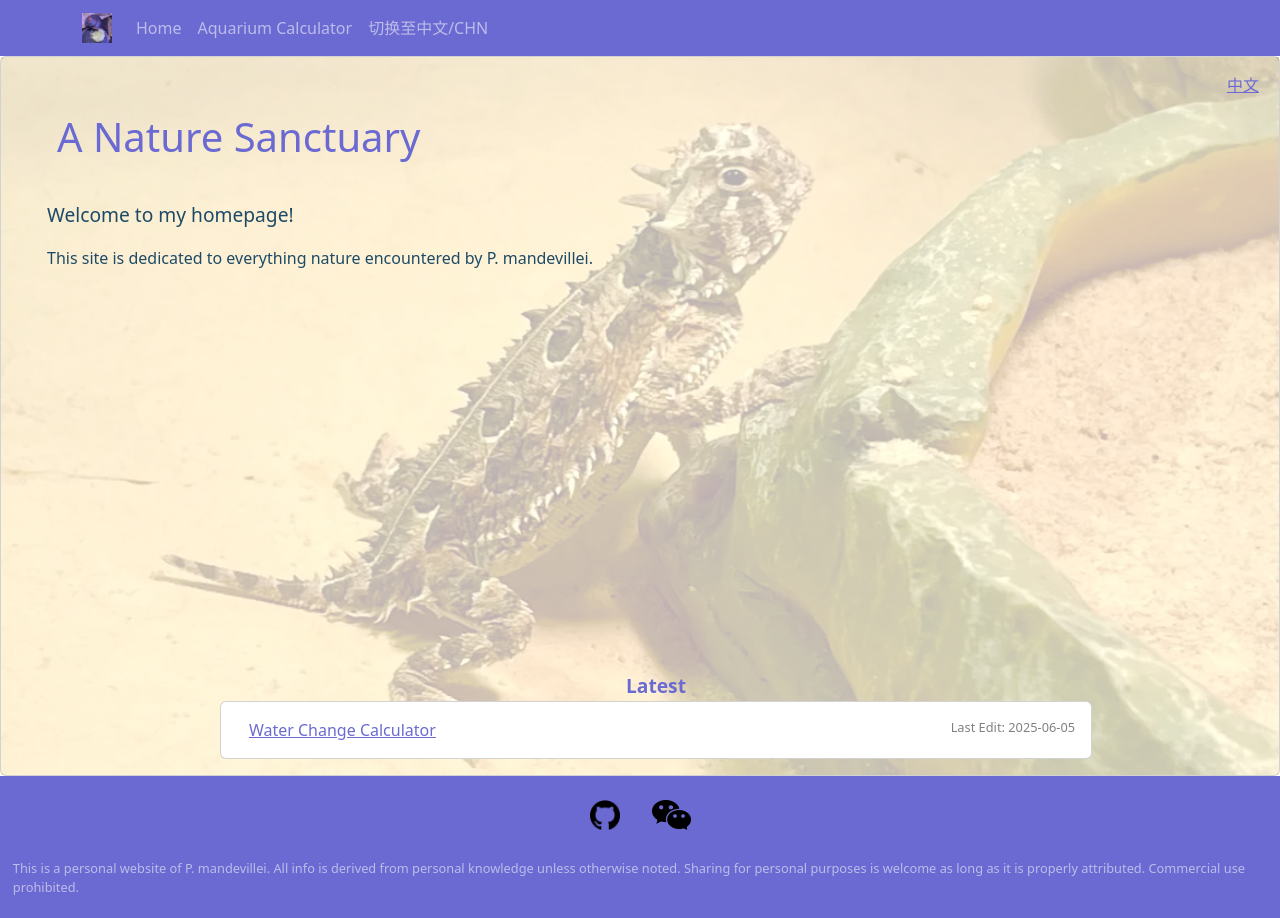
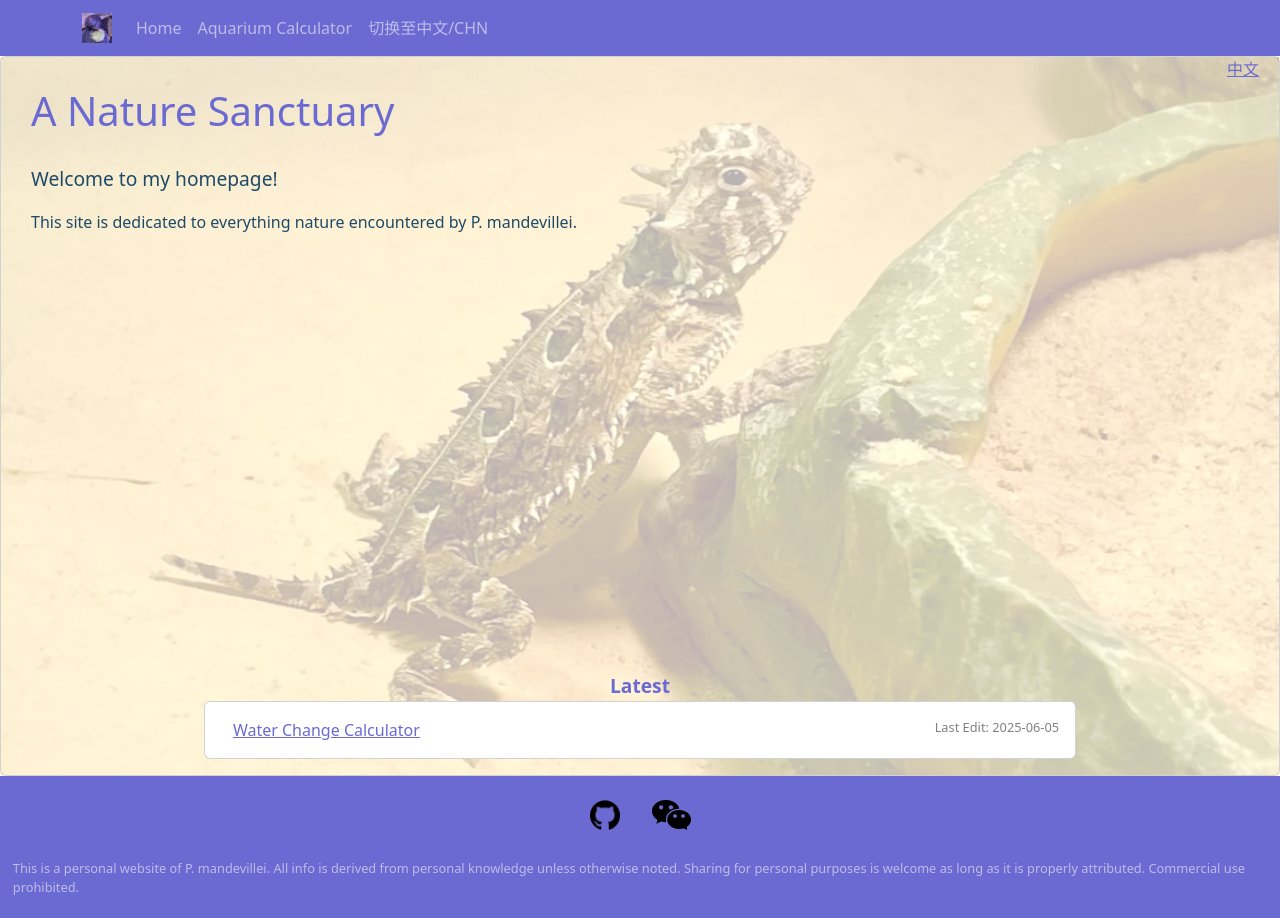
Before and after one commit to P-mandevillei/A_Nature_Sanctuary, a React (Vite) app in the folder deployment/: page /1#/en in a window 1280 px wide. Built offline with nearby package versions, Linux system fonts and the light colour scheme.

Commit message:
fixed style

```diff
--- a/deployment/src/App.jsx
+++ b/deployment/src/App.jsx
@@ -1,13 +1,25 @@
 
 import './App.css'
-import { HashRouter, Navigate, Route, Routes } from 'react-router'
+import { HashRouter, Navigate, Route, Routes, useLocation } from 'react-router'
 import SiteLayout from './components/SiteLayout'
 import Home from './components/Home'
 import AquariumCalculator from './components/AquariumCalculator/AquariumCalculator'
 import WaterChangeCalculator from './components/AquariumCalculator/WaterChangeCalculator/WaterChangeCalculator'
+import { useEffect } from 'react'
 
 function App() {
+
+  function ScrollToTop() {
+    const path = useLocation();
+    useEffect(()=>{
+      window.scrollTo({top: 0, behavior: 'smooth'});
+    }, [path]);
+
+    return null;
+  }
+
   return <HashRouter>
+    <ScrollToTop />
     <Routes>
       <Route path='/:lang' element={<SiteLayout/>}>
         <Route index element={<Home/>}></Route>
--- a/deployment/src/components/AquariumCalculator/WaterChangeCalculator/WaterChangeCalculator.jsx
+++ b/deployment/src/components/AquariumCalculator/WaterChangeCalculator/WaterChangeCalculator.jsx
@@ -4,6 +4,7 @@ import { useEffect, useId, useState } from "react";
 import useLocalStorage from "../../../hooks/UseLocalStorage";
 import { useTranslation } from "react-i18next";
 import TimeStamp from "../../TimeStamp";
+import { Link, useParams } from "react-router";
 
 export default function() {
     const [calcMode, setCalcMode] = useLocalStorage('mode', 'default');
@@ -24,6 +25,7 @@ export default function() {
     }, [rocLevel, rocUnit]);
 
     const {t} = useTranslation('waterChangeCalculator');
+    const {lang} = useParams();
 
     return <div style={{position: 'relative'}} className="pad">
     <Container>
@@ -83,6 +85,8 @@ export default function() {
         </Row>
     </Container>
 
+        <Link to={`/${lang}/aquarium_calculator`}>{t('back')}</Link>
         <TimeStamp name="waterChangeCalculator" style={{position: 'absolute', bottom: 0}}/>
+
     </div>
 }
--- a/deployment/src/components/Home.jsx
+++ b/deployment/src/components/Home.jsx
@@ -28,8 +28,8 @@ export default function Home(props) {
                 src="/texas_horned_lizard.webp"
                 alt="An image of my Texas horned lizard"
             />
-            <div className="frontTextWrapper pad">
-                <h1 className="primaryColor margin">
+            <div className="frontTextWrapper">
+                <h1 className="primaryColor" style={{margin: 30}}>
                     {t('title')}
                 </h1>
                 <div
--- a/deployment/src/locales/cn/waterChangeCalculator.json
+++ b/deployment/src/locales/cn/waterChangeCalculator.json
@@ -49,6 +49,7 @@
     "delete": "删除",
 
     "reference": "计算公式参考：",
-    "refTitle": "换水那些事儿"
+    "refTitle": "换水那些事儿",
+    "back": "返回"
 
 }
--- a/deployment/src/locales/en/waterChangeCalculator.json
+++ b/deployment/src/locales/en/waterChangeCalculator.json
@@ -49,6 +49,7 @@
     "delete": "Delete",
 
     "reference": "Calculation referenced from: ",
-    "refTitle": "Water Change Trivia"
+    "refTitle": "Water Change Trivia",
+    "back": "back"
 
 }
```
Also changed, not shown: 3 other files (tests, documents, lock files or other folders).
